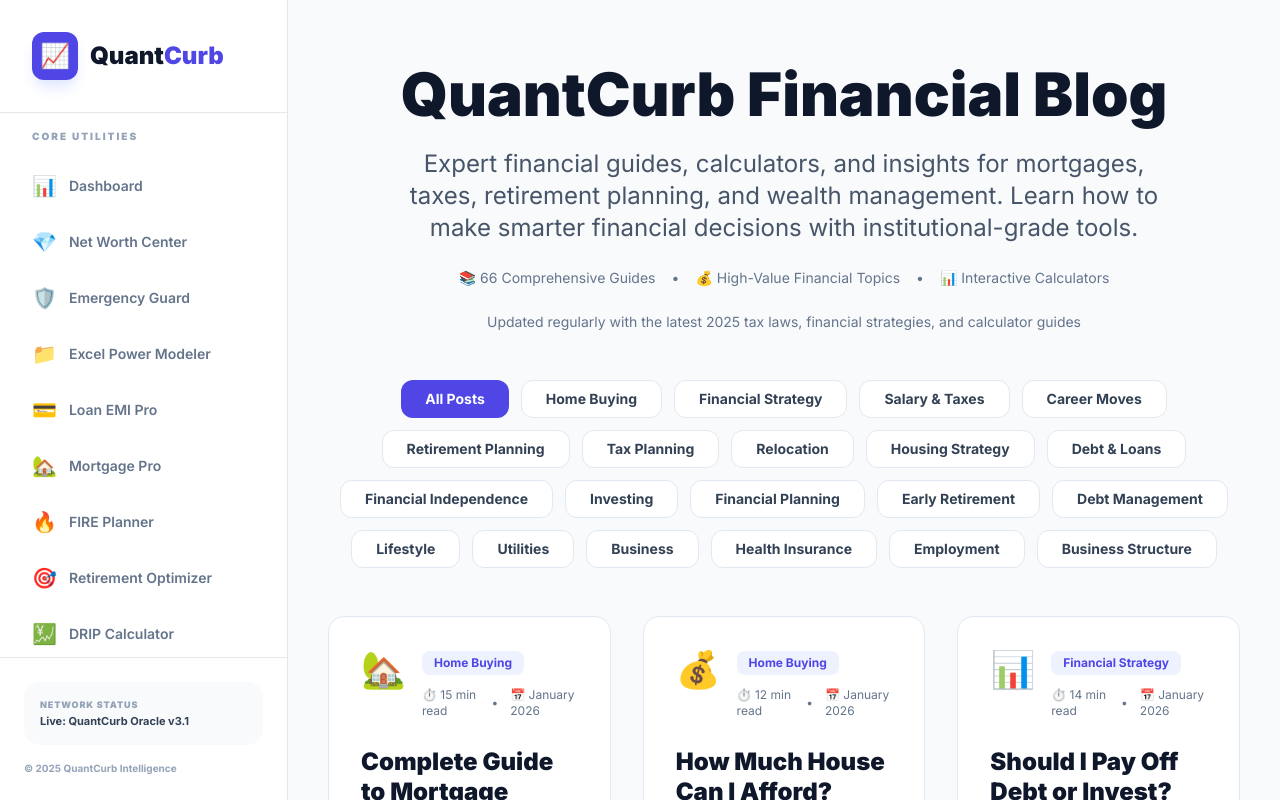
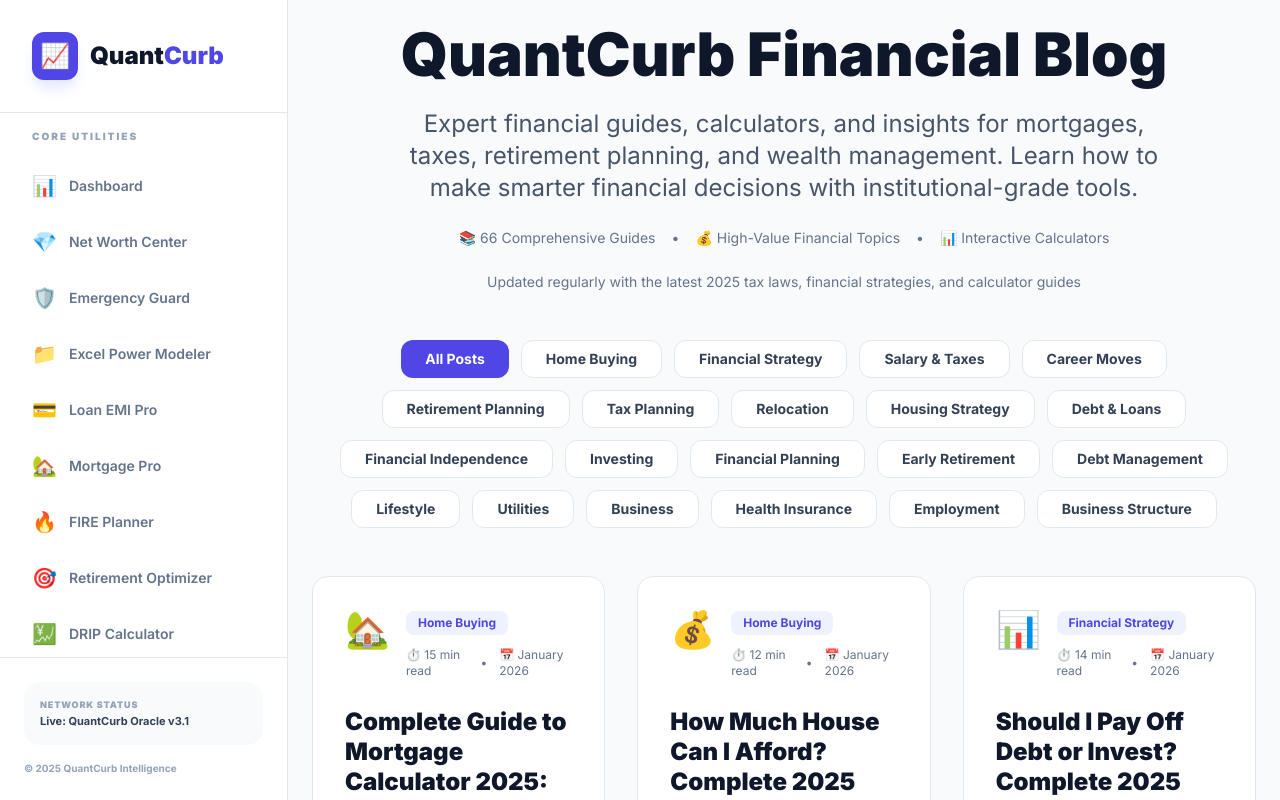
Before and after one commit to anandgodar/https-github.com-anandgodar-finance_util, a Next.js app: page /blog in a window 1280 px wide. Shown: the top 800 px of the page. Built offline with nearby package versions, Linux system fonts and the light colour scheme.

Commit message:
Remove extra padding from blog index page
- Remove px-4 py-10 padding from main element
- SiteShell already provides padding, avoiding double padding
- Matches blog post page structure for consistent spacing

```diff
--- a/app/blog/page.tsx
+++ b/app/blog/page.tsx
@@ -39,7 +39,7 @@ export default function BlogIndexPage() {
         type="application/ld+json"
         dangerouslySetInnerHTML={{ __html: JSON.stringify(blogSchema) }}
       />
-      <main className="mx-auto flex w-full max-w-6xl flex-col gap-6 px-4 py-10">
+      <main className="mx-auto w-full max-w-6xl">
         <BlogIndex />
       </main>
     </SiteShell>
```
